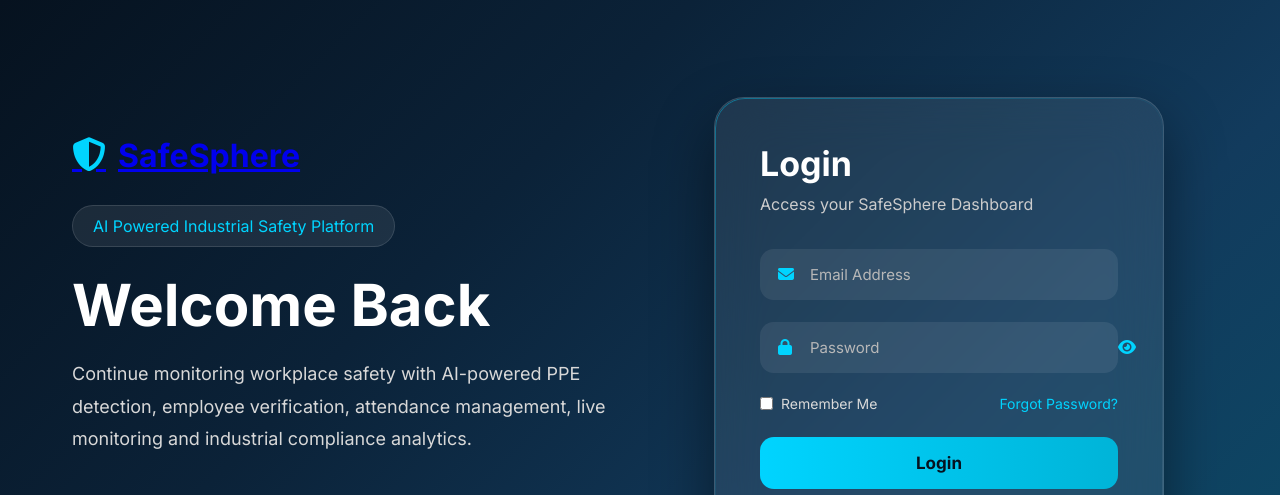
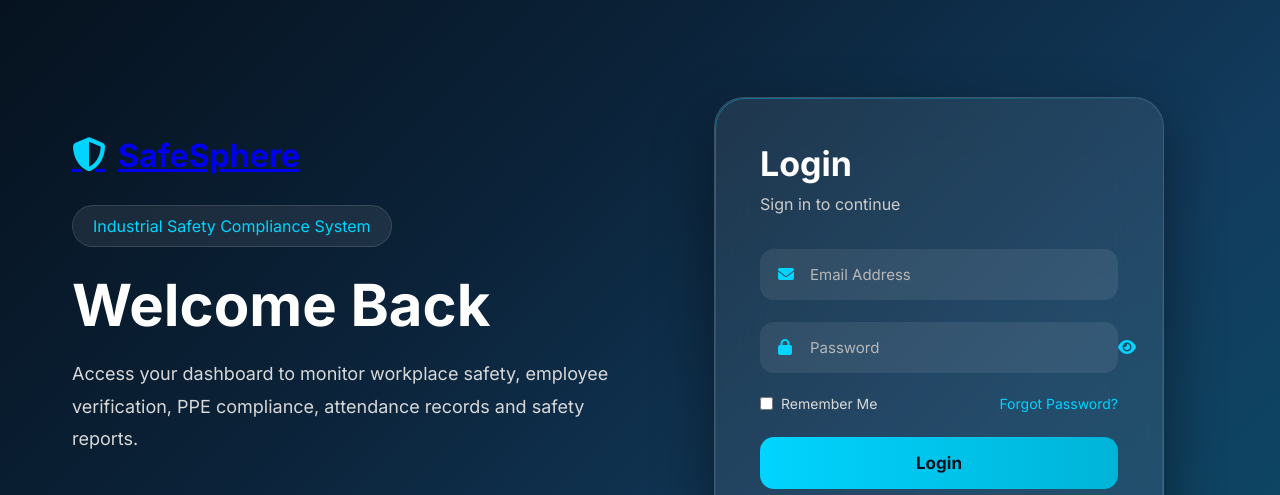
Before and after one commit to bhanusree-07/SafeSphere-CV, a plain HTML site: page login.html in a window 1280 px wide. Shown: the top 495 px of the page. Drawn offline with Linux system fonts and the light colour scheme.

Commit message:
Revise login.html for improved layout and messaging
Updated the login page content and structure for clarity and consistency.

```diff
--- a/login.html
+++ b/login.html
@@ -4,7 +4,6 @@
 <head>
     <meta charset="UTF-8">
     <meta name="viewport" content="width=device-width, initial-scale=1.0">
-
     <title>SafeSphere | Login</title>
 
     <!-- Font Awesome -->
@@ -22,6 +21,7 @@
 <body>
 
     <!-- Animated Background -->
+
     <div class="bg-animation">
         <span></span>
         <span></span>
@@ -32,45 +32,65 @@
 
     <div class="login-container">
 
-        <!-- Left Panel -->
+        <!-- Left Section -->
+
         <div class="left-panel">
 
             <a href="index.html" class="logo">
+
                 <i class="fa-solid fa-shield-halved"></i>
+
                 <h2>SafeSphere</h2>
+
             </a>
 
             <span class="badge">
-                AI Powered Industrial Safety Platform
+
+                Industrial Safety Compliance System
+
             </span>
 
-            <h1>Welcome Back</h1>
+            <h1>
+
+                Welcome Back
+
+            </h1>
 
             <p>
-                Continue monitoring workplace safety with AI-powered PPE
-                detection, employee verification, attendance management,
-                live monitoring and industrial compliance analytics.
+
+                Access your dashboard to monitor workplace safety,
+                employee verification, PPE compliance,
+                attendance records and safety reports.
+
             </p>
 
             <div class="stats">
 
                 <div class="stat-card">
+
                     <i class="fa-solid fa-users"></i>
+
                     <h3>124+</h3>
+
                     <span>Workers On Site</span>
+
                 </div>
 
                 <div class="stat-card">
+
                     <i class="fa-solid fa-shield-halved"></i>
+
                     <h3>97%</h3>
+
                     <span>PPE Compliance</span>
+
                 </div>
 
             </div>
 
         </div>
 
-        <!-- Right Panel -->
+        <!-- Right Section -->
 
         <div class="right-panel">
 
@@ -79,7 +99,9 @@
                 <h2>Login</h2>
 
                 <p>
-                    Access your SafeSphere Dashboard
+
+                    Sign in to continue
+
                 </p>
 
                 <!-- Email -->
@@ -120,8 +142,6 @@
 
                 </div>
 
-                <!-- Remember -->
-
                 <div class="options">
 
                     <label>
@@ -133,12 +153,12 @@
                     </label>
 
                     <a href="#">
+
                         Forgot Password?
+
                     </a>
 
                 </div>
-
-                <!-- Login Button -->
 
                 <button type="submit" class="login-btn">
 
@@ -146,15 +166,11 @@
 
                 </button>
 
-                <!-- Divider -->
-
                 <div class="divider">
 
                     <span>OR</span>
 
                 </div>
-
-                <!-- Social Login -->
 
                 <div class="social-login">
 
@@ -176,8 +192,6 @@
 
                 </div>
 
-                <!-- Bottom -->
-
                 <div class="bottom-text">
 
                     Don't have an account?
@@ -196,7 +210,6 @@
 
     </div>
 
-    <!-- Login JS -->
     <script src="js/login.js"></script>
 
 </body>
```
